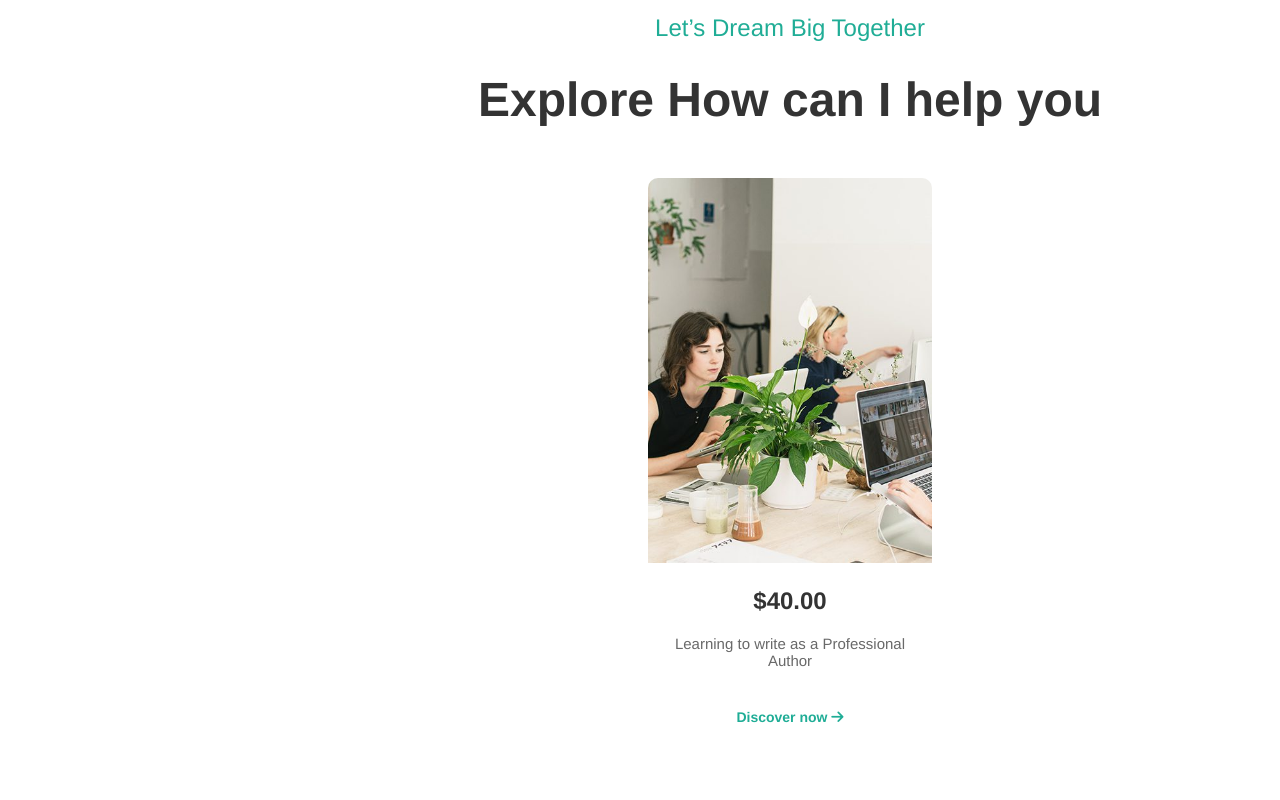
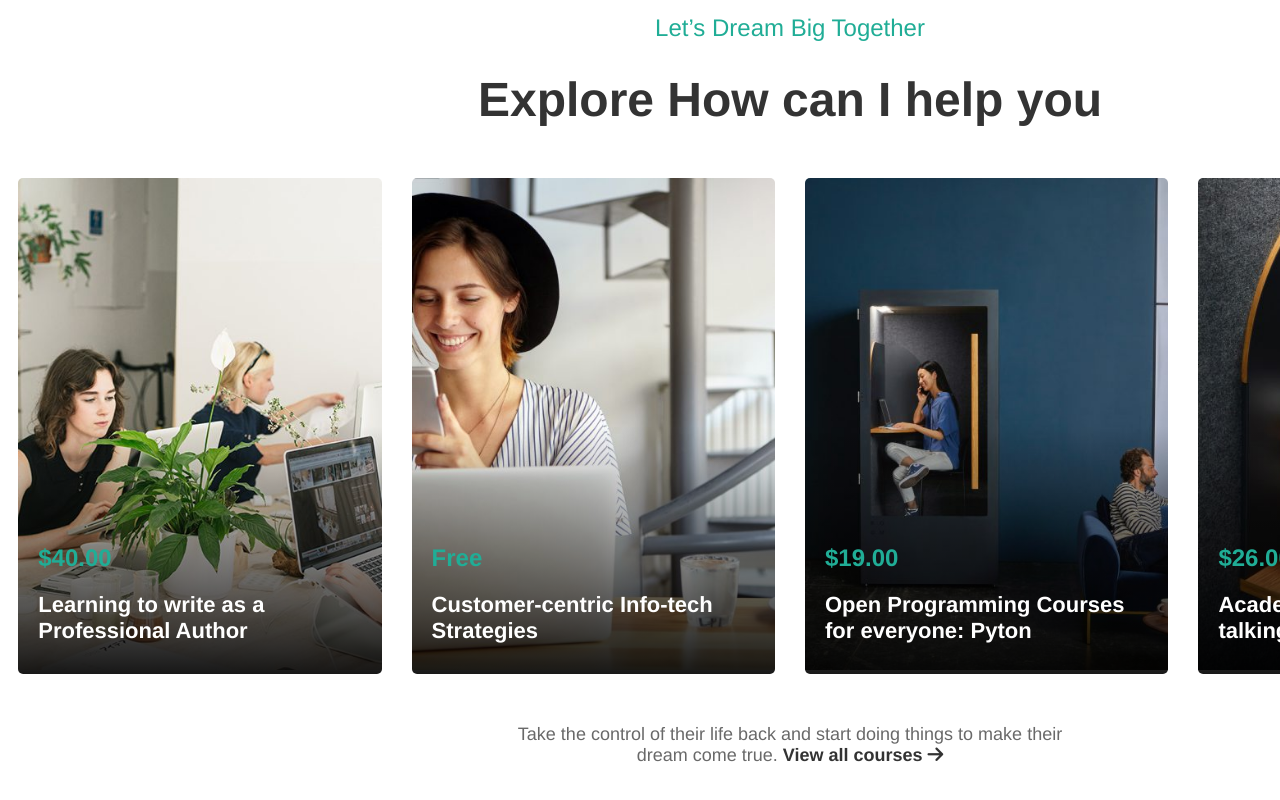
Before and after one commit to albicorra/proj-html-vuejs, a Vue app: page / in a window 1280 px wide. Shown: the part 2778-3578 px from the top of the page. Built offline with nearby package versions, Linux system fonts and the light colour scheme; a small style sheet from the web is missing.

Commit message:
HelpYou 2 finito

```diff
--- a/src/components/HelpCard2.vue
+++ b/src/components/HelpCard2.vue
@@ -8,12 +8,6 @@
             <h4>{{price}}</h4>
             <p>{{text}}</p>
         </div>
-
-        <div class="button-discover">
-            <span>Discover now  </span>
-            <i class="fa-solid fa-arrow-right"></i>
-        </div>
-
     </div>
 </template>
 
@@ -30,29 +24,40 @@ export default {
 
 <style scoped lang="scss">
     .card{
-        width: 18%;
+        width: 23%;
         display: flex;
         flex-direction: column;
         align-items: center;
         overflow: hidden;
-        border-radius: 10px;
+        border-radius: 5px;
         cursor: pointer;
         background-color: #fff;
+        position: relative;
 
         .card-text-wrapper{
             padding: 20px;
-            text-align: center;
+            position: absolute;
+            top: 50%;
+            bottom: 0;
+            left: 0;
+            right: 0;
+            background: linear-gradient( to top, rgba(0,0,0,0.9), rgba(0,0,0,0));
+            display: flex;
+            flex-direction: column;
+            justify-content: end;
 
             h4{
                 font-size: 24px;
-                font-weight: 600;
+                font-weight: 700;
                 margin-bottom: 20px;
-                color: #333333;
+                color: #20ad96;
             }
 
             p{
-                font-size: 15px;
-                color: #696969;
+                font-size: 22px;
+                font-weight: 700;
+                color: #fff;
+                margin-bottom: 10px;
             }
         }
 
@@ -71,11 +76,11 @@ export default {
 
     }
 
-    /* .card:hover img{
+    .card:hover img{
         transition: 1s;
         transform: scale(1.1);
     }
-    .card:hover .button-discover{
+    /* .card:hover .button-discover{
     background-color: #1FAD96;
     color: #fff;
     } */
--- a/src/components/HelpYou2.vue
+++ b/src/components/HelpYou2.vue
@@ -12,7 +12,11 @@
             :price="el.price"
             :text="el.text"/>
 
-
+            <div class="motivation-text">
+                <p>Take the control of their life back and start doing things to make their dream come true.
+                    <span>View all courses <i class="fa-solid fa-arrow-right"></i></span>
+                </p>
+            </div>
         </div>
     </div>
   </div>
@@ -35,24 +39,24 @@ export default {
           img: require('../assets/img/course-02-443x600.jpg'),
           id: 1,
         },
-        /* {
-          price: 'free',
+        {
+          price: 'Free',
           text: 'Customer-centric Info-tech Strategies',
-          img: require('../assets/img/home-business-service-slide-03-480x298.jpg'),
+          img: require('../assets/img/stock-full-hd-03-443x600.jpg'),
           id: 2,
         },
         {
           price: '$19.00',
           text: 'Open Programming Courses for everyone: Pyton',
-          img: require('../assets/img/home-business-service-slide-03-480x298.jpg'),
+          img: require('../assets/img/stock-full-hd-04-443x600.jpg'),
           id: 3,
         },
         {
           price: '$26.00',
           text: 'Academic listening and Note-talking',
-          img: require('../assets/img/home-business-service-slide-03-480x298.jpg'),
+          img: require('../assets/img/stock-full-hd-06-443x600.jpg'),
           id: 4,
-        }, */
+        },
       ]
     }
   }
@@ -75,10 +79,27 @@ export default {
                 flex-wrap: wrap;
                 column-gap: 30px;
                 margin-top: 30px;
-                /* margin-bottom: 70px; */
                 width: 100%;
                 justify-content: center;
 
+                .motivation-text{
+                    width: 570px;
+                    font-size: 18px;
+                    font-weight: 500;
+                    text-align: center;
+                    margin-top: 50px;
+                    color: #696969;
+                    cursor: pointer;
+
+                    span{
+                        font-weight: 700;
+                        color: #333;
+                    }
+                }
+
+                .motivation-text:hover span{
+                    text-decoration: underline;
+                }
             }
         }
     }
```
